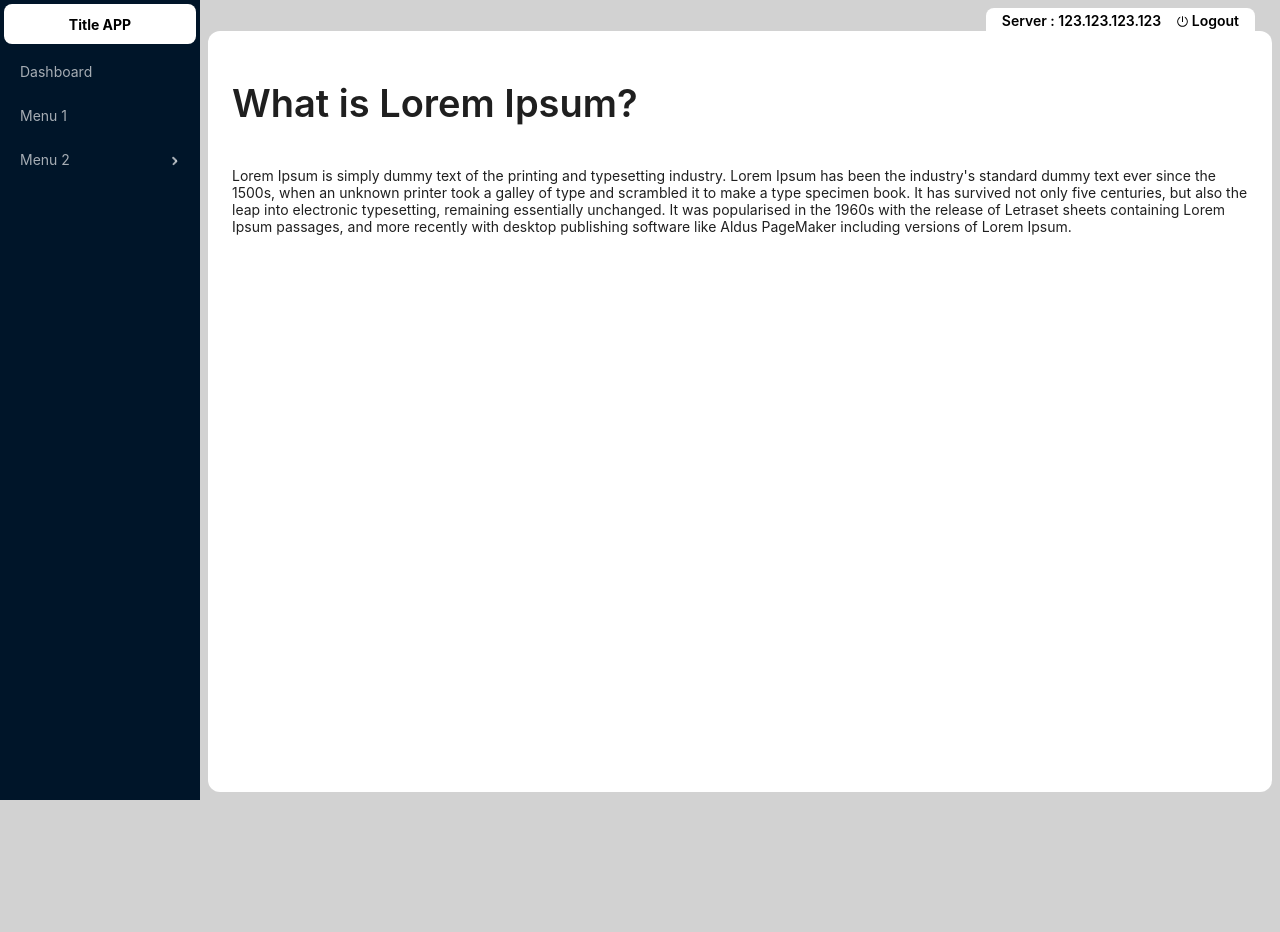
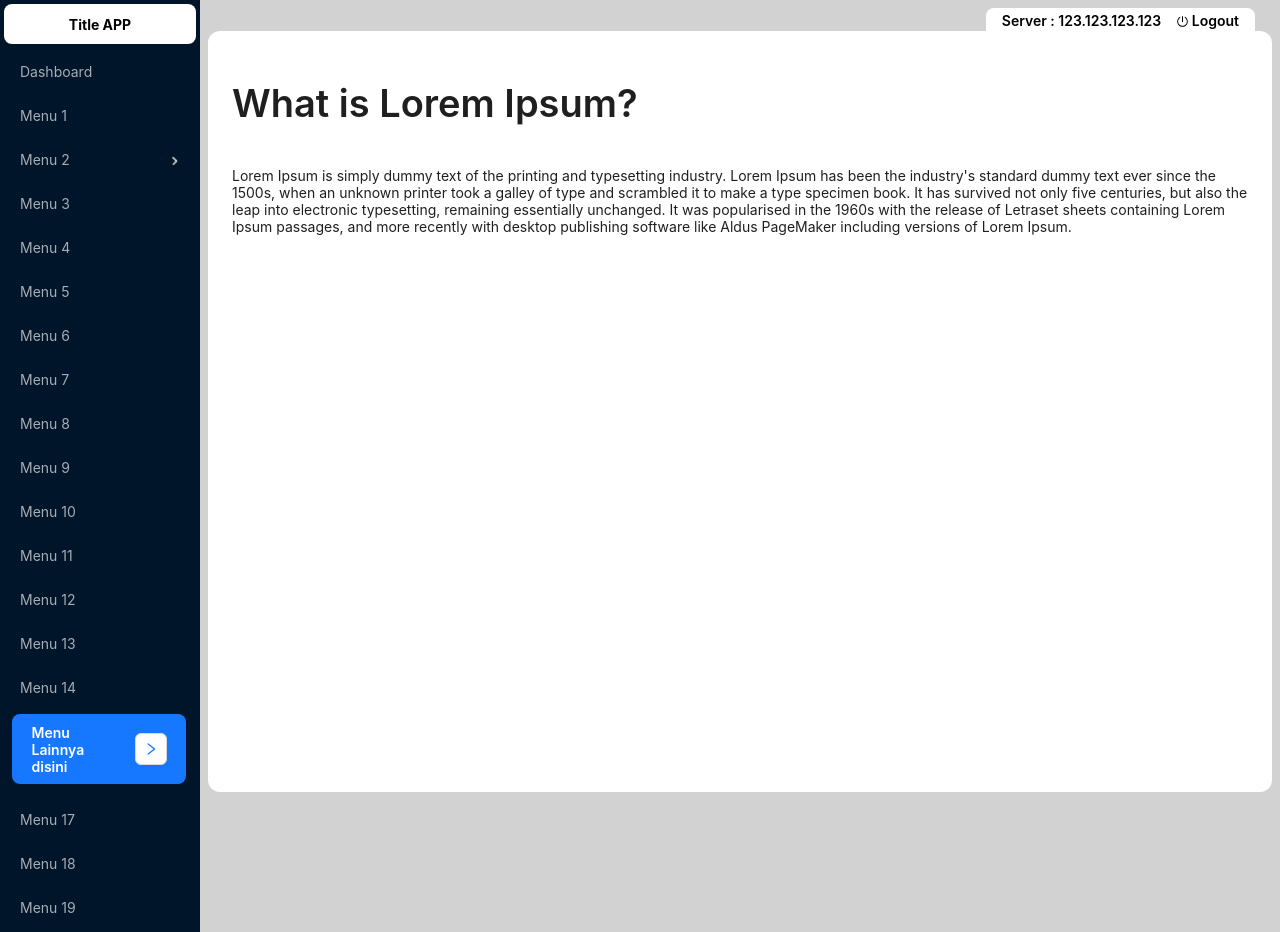
Before and after one commit to klaveriuzent/fe-react-app, a React (Create React App) app: page / in a window 1280 px wide. Before the commit the page ends 800 px from the top, so only its background shows below. Built offline with nearby package versions, Linux system fonts and the light colour scheme.

Commit message:
Antd Update [Test Only]

```diff
--- a/src/component/nav/nav-menu.component.tsx
+++ b/src/component/nav/nav-menu.component.tsx
@@ -1,12 +1,11 @@
 import React, { useState } from "react";
 import "./nav-menu.component.css";
-import { Layout, Menu, Button } from "antd";
+import { Layout, Button, Menu } from "antd";
 import { PoweroffOutlined, RightOutlined } from "@ant-design/icons";
-import { MenuList } from "../../drawer-menu-list";
+import { MenuList } from "./../../drawer-menu-list";
 import { useNavigate } from "react-router-dom";
 
 const { Sider, Content } = Layout;
-const { SubMenu } = Menu;
 
 export const BaseMainComponent = ({
   children,
@@ -15,9 +14,11 @@ export const BaseMainComponent = ({
 }) => {
   const navigate = useNavigate();
   const [showAllMenu, setShowAllMenu] = useState(false);
+  const [current, setCurrent] = useState(MenuList[0].label);
 
-  function onClickChangeChildren(page: any) {
-    navigate(page);
+  function onClickChangeChildren(key: string) {
+    setCurrent(key);
+    navigate(key);
   }
 
   function toggleShowAllMenu() {
@@ -29,19 +30,35 @@ export const BaseMainComponent = ({
   const renderSubMenu = (menu: any, parentPath = "") => {
     const path = parentPath + menu.path;
     if (menu.hasSubs && menu.subs && menu.subs.length > 0) {
-      return (
-        <SubMenu key={path} title={menu.label}>
-          {menu.subs.map((sub) => renderSubMenu(sub, path))}
-        </SubMenu>
-      );
+      return {
+        label: menu.label,
+        key: path,
+        children: menu.subs.map((sub) => renderSubMenu(sub, path)),
+      };
     } else {
-      return (
-        <Menu.Item key={path} onClick={() => onClickChangeChildren(path)}>
-          {menu.label}
-        </Menu.Item>
-      );
+      return {
+        label: menu.label,
+        key: path,
+        onClick: () => onClickChangeChildren(path),
+      };
     }
   };
+
+  const items = MenuList.map((menu) => {
+    if (menu.hasSubs && menu.subs && menu.subs.length > 0) {
+      return {
+        label: menu.label,
+        key: menu.path,
+        children: menu.subs.map((sub) => renderSubMenu(sub, menu.path)),
+      };
+    } else {
+      return {
+        label: menu.label,
+        key: menu.path,
+        onClick: () => onClickChangeChildren(menu.path),
+      };
+    }
+  });
 
   return (
     <Layout className="first-layout">
@@ -49,49 +66,10 @@ export const BaseMainComponent = ({
         <div className="title-app">Title APP</div>
         <Menu
           theme="dark"
-          // Gunakan Vertical Jika Menu emiliki subMenu YANG TIDAK WAJAR
           mode="vertical"
-          defaultSelectedKeys={[MenuList[0].label]}
-          // FOR NEXT UPDATE
-
-          // const [current, setCurrent] = useState();
-
-          // const func = () => {
-          //    setCurrent(e.key);
-          // }
-
-          // const func2 = () => {
-          //    setCurrent(e.key);
-          // }
-
-          // const items = [
-          //   {
-          //     label: 'item 1',
-          //     key: 'item-1'
-          //     onClick: func,
-          //     className: class1,
-          //   },
-          //   {
-          //     label: 'item 1',
-          //     key: 'item-1'
-          //     onClick: func2,
-          //     className: class2,
-          //   },,
-          //   {
-          //     label: 'sub menu',
-          //     key: 'submenu',
-          //     children: [{ label: 'item 3', key: 'submenu-item-1' }],
-          //   },
-          // ];
-
-          // return <Menu selectedKeys={[current]} mode="horizontal" items={items} />;
-
-        >
-          {showAllMenu &&
-            MenuList.slice(10).map((value) => renderSubMenu(value))}
-          {!showAllMenu &&
-            MenuList.slice(0, 10).map((value) => renderSubMenu(value))}
-        </Menu>
+          selectedKeys={[current]}
+          items={items}
+        />
         {menuLength > 10 && (
           <div className="menu-support">
             <div className="menu-info">
--- a/src/drawer-menu-list.ts
+++ b/src/drawer-menu-list.ts
@@ -40,4 +40,88 @@ export const MenuList: Array<Menu> = [
       },
     ]
   },
+  {
+    path: '/menu1',
+    label: 'Menu 3',
+    page: PageMenu1Component
+  },
+  {
+    path: '/menu1',
+    label: 'Menu 4',
+    page: PageMenu1Component
+  },
+  {
+    path: '/menu1',
+    label: 'Menu 5',
+    page: PageMenu1Component
+  },
+  {
+    path: '/menu1',
+    label: 'Menu 6',
+    page: PageMenu1Component
+  },
+  {
+    path: '/menu1',
+    label: 'Menu 7',
+    page: PageMenu1Component
+  },
+  {
+    path: '/menu1',
+    label: 'Menu 8',
+    page: PageMenu1Component
+  },
+  {
+    path: '/menu1',
+    label: 'Menu 9',
+    page: PageMenu1Component
+  },
+  {
+    path: '/menu1',
+    label: 'Menu 10',
+    page: PageMenu1Component
+  },
+  {
+    path: '/menu1',
+    label: 'Menu 11',
+    page: PageMenu1Component
+  },
+  {
+    path: '/menu1',
+    label: 'Menu 12',
+    page: PageMenu1Component
+  },
+  {
+    path: '/menu1',
+    label: 'Menu 13',
+    page: PageMenu1Component
+  },
+  {
+    path: '/menu1',
+    label: 'Menu 14',
+    page: PageMenu1Component
+  },
+  {
+    path: '/menu1',
+    label: 'Menu 15',
+    page: PageMenu1Component
+  },
+  {
+    path: '/menu1',
+    label: 'Menu 16',
+    page: PageMenu1Component
+  },
+  {
+    path: '/menu1',
+    label: 'Menu 17',
+    page: PageMenu1Component
+  },{
+    path: '/menu1',
+    label: 'Menu 18',
+    page: PageMenu1Component
+  },
+  {
+    path: '/menu1',
+    label: 'Menu 19',
+    page: PageMenu1Component
+  }
 ]
```
